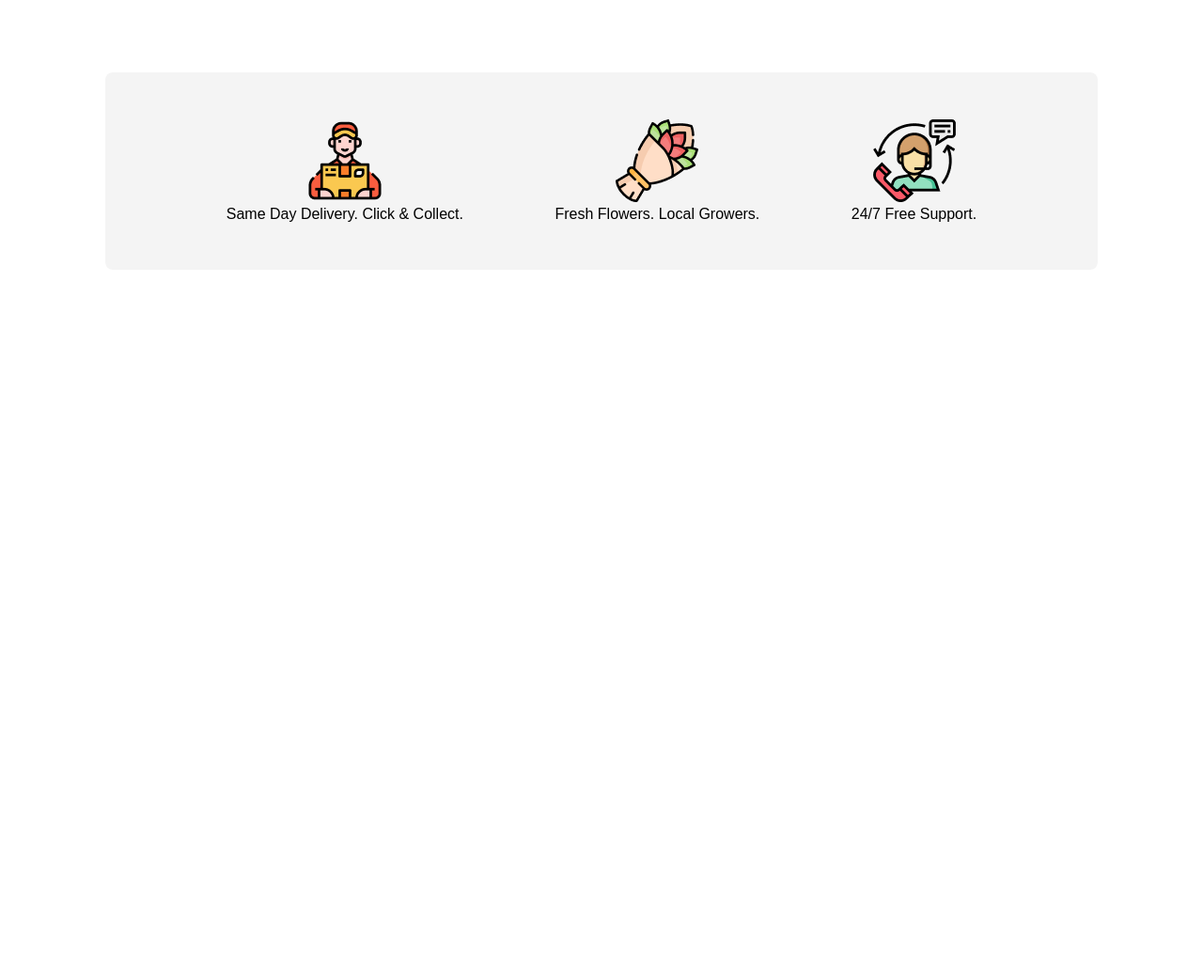
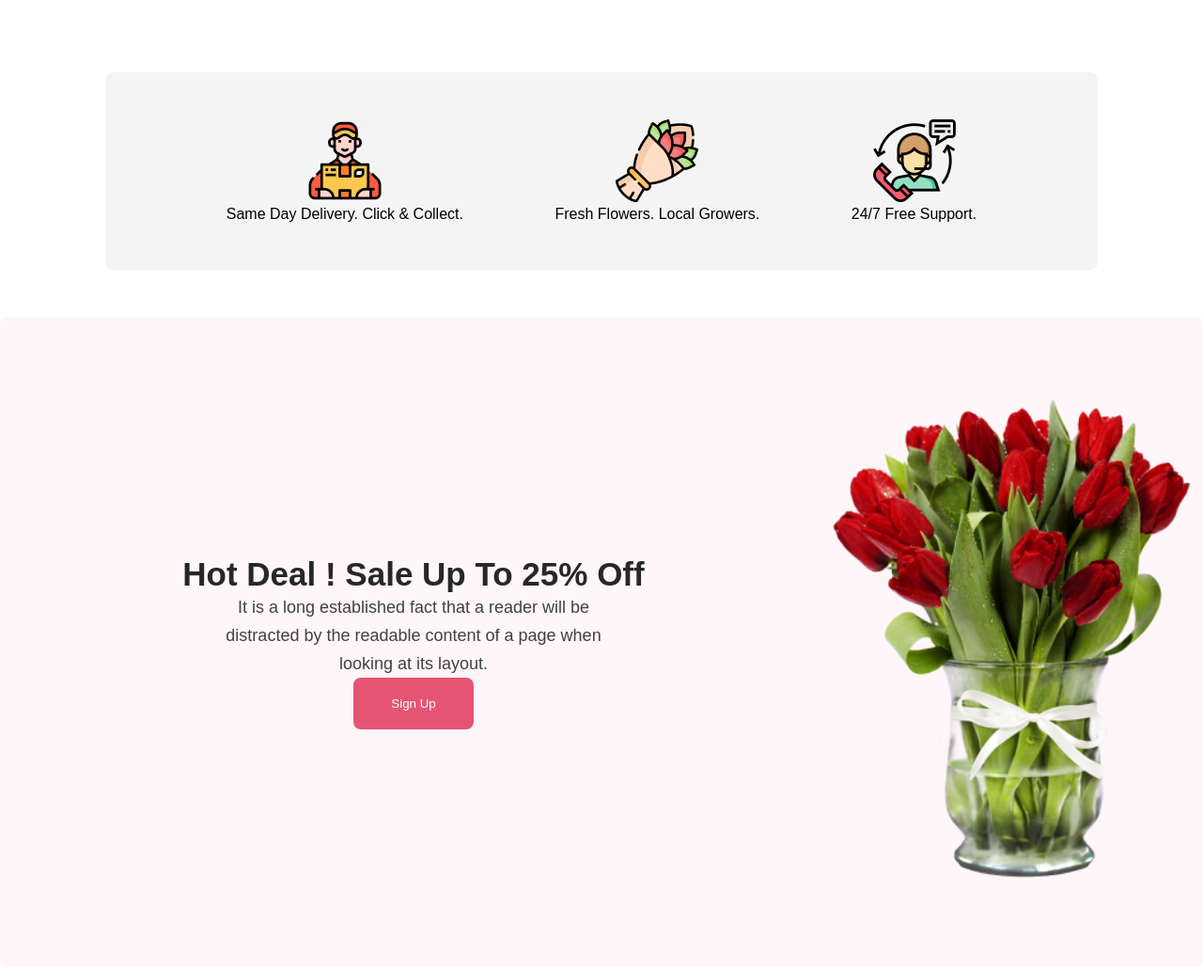
Before and after one commit to coderhalima/flower-shop-website, a plain HTML site: page index.html in a window 1280 px wide. Shown: the part 1475-2507 px from the top of the page at 94% size. Before the commit the page ends 1762 px from the top, so only its background shows below. Drawn offline with Linux system fonts and the light colour scheme; a web font is replaced by a local one.

Commit message:
added deal section

```diff
--- a/index.html
+++ b/index.html
@@ -66,6 +66,19 @@
             </div>
         </div>
     </section>
+    <section>
+        <div class="deal-container">
+            <div class="deal-content">
+                <h2 class="title">Hot Deal ! Sale Up To 25% <span class="red-text">Off</span></h2>
+                <p class="description">It is a long established fact that a reader will be distracted by the readable content of a page when looking at its layout.</p>
+                <button class="btn">Sign Up</button>
+            </div>
+
+            <div class="deal-image">
+                <img class="deal-photo" src="./images/pngwing 8.png" alt="">
+            </div>
+        </div>
+    </section>
     </main>
     <footer></footer>
 </body>
--- a/styles/style.css
+++ b/styles/style.css
@@ -111,3 +111,22 @@ body {
     text-align: center;
 
 }
+
+/* This is Deal Section */
+.deal-container {
+    display: flex;
+    justify-content: space-around;
+    align-items: center;
+    border-radius: 8px;
+    background-color: rgba(229, 84, 115, 0.05);
+    padding: 80px 0;
+    margin: 50px 0;
+
+}
+
+.deal-content {
+    text-align: center;
+}
+.deal-photo{
+    width: 400px;
+}
```
